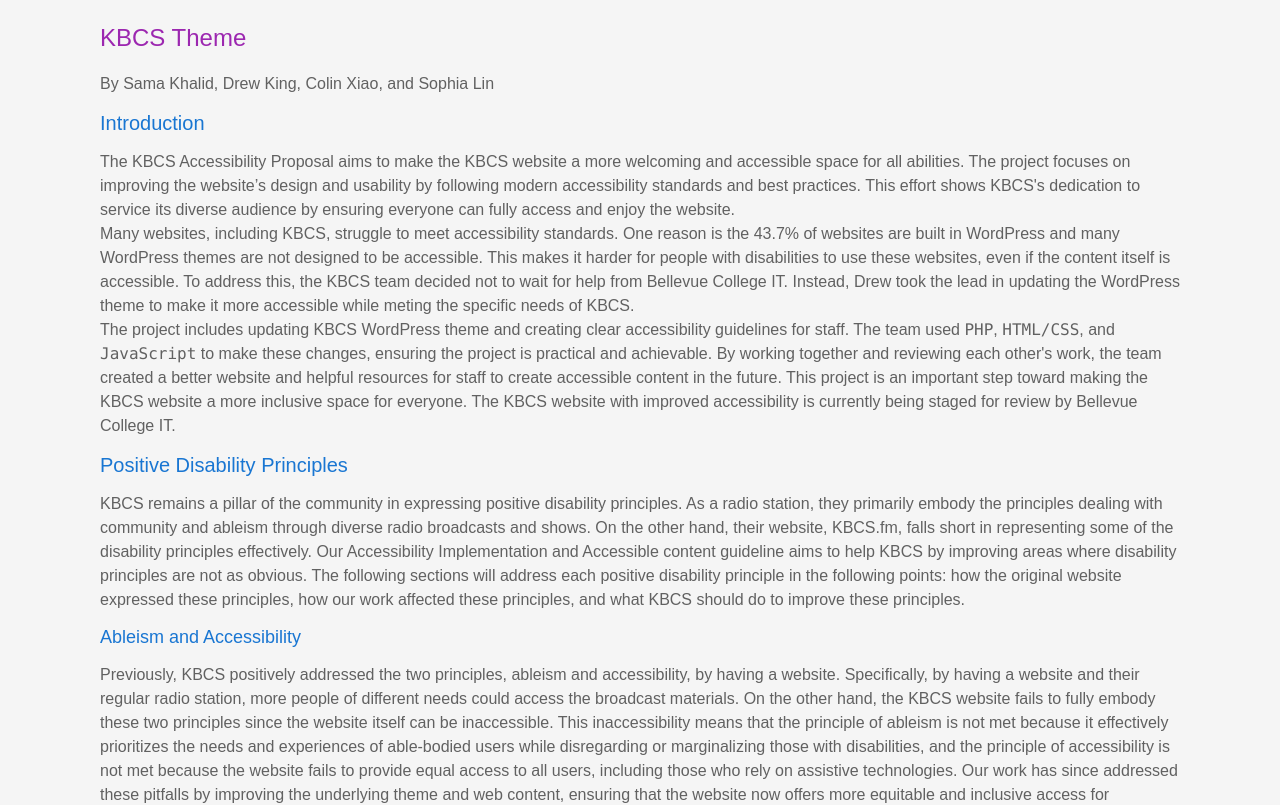
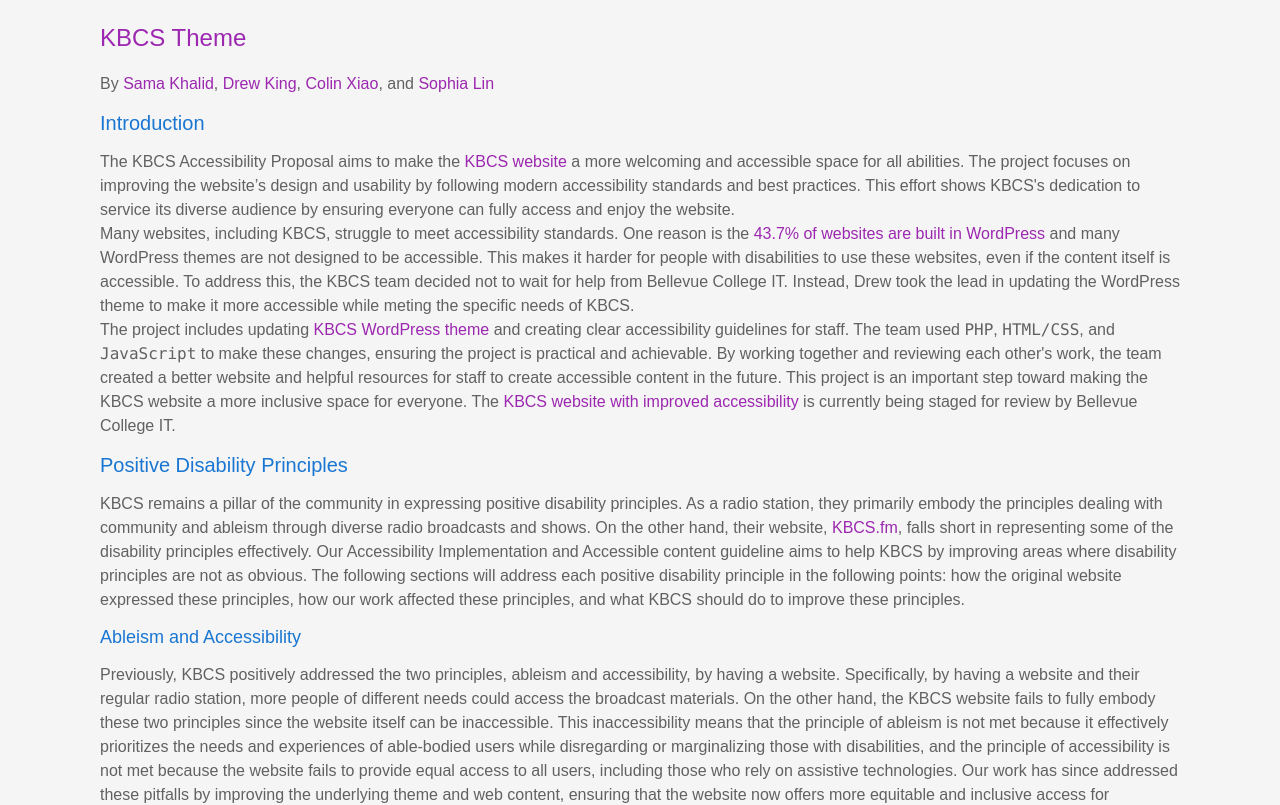
Before and after one commit to andrewpking/kingdrewsea-portfolio, a Next.js app: page /kbcs in a window 1280 px wide. Shown: the top 805 px of the page. Built offline with nearby package versions, Linux system fonts and the light colour scheme.

Commit message:
Added styles for links.

```diff
--- a/src/app/styles.scss
+++ b/src/app/styles.scss
@@ -80,6 +80,10 @@
     color: get-color('light', 'grey-700');
 }
 
+main.project-page a {
+    color: get-color('light', 'primary');
+}
+
 main.project-page ul {
     list-style-type: disc;
     padding: 0;
@@ -115,4 +119,8 @@
     p {
         color: get-color('dark', 'grey-700');
     }
+
+    main.project-page a {
+        color: get-color('dark', 'primary');
+    }
 }
```
